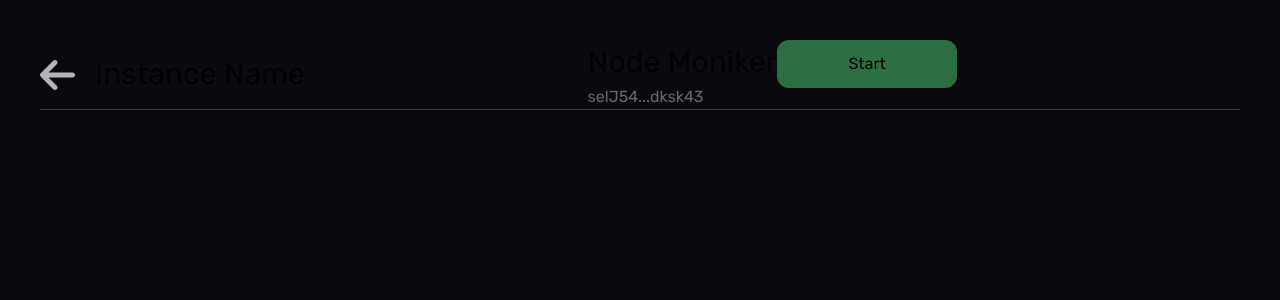
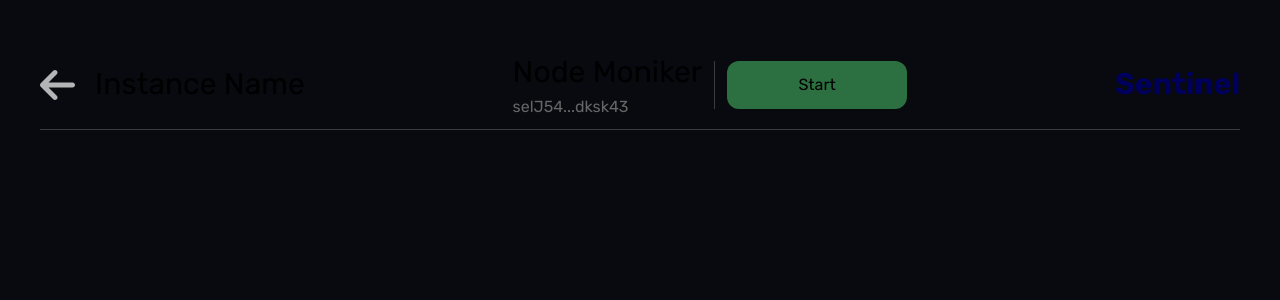
Before and after one commit to DebasisSaikia/sentinel-assignment, a Next.js app: page /dashboard in a window 1280 px wide. Shown: the top 300 px of the page. Built offline with nearby package versions, Linux system fonts and the light colour scheme.

Commit message:
done: navbar completed

```diff
--- a/src/components/navbar/index.tsx
+++ b/src/components/navbar/index.tsx
@@ -28,7 +28,9 @@ const Navbar = () => {
             <NavCTA>Start</NavCTA>
         </div>
       </CenterContainer>
-      <RightContainer></RightContainer>
+      <RightContainer>
+        <h1>Sentinel</h1>
+      </RightContainer>
     </NavbarContainer>
   );
 };
--- a/src/components/navbar/styles.ts
+++ b/src/components/navbar/styles.ts
@@ -2,7 +2,7 @@ import { styled } from "styled-components";
 
 const NavbarContainer = styled.div`
 width: 100%;
-height: 70px;
+height: 90px;
 border-bottom: 1px solid rgb(60,60,62);
 display: flex;
 justify-content: space-between;
@@ -15,20 +15,31 @@ gap: 20px;
 h1{
     font-size: 30px;
     text-transform: capitalize;
-    /* animation-name: example;
+
+}
+`
+const RightContainer = styled.div`
+h1{
+    font-size: 30px;
+    font-weight: bold;
+    animation-name: text;
     animation-duration: 4s;
-    animation-iteration-count: infinite; */
+    transition: all 0.4s ease-in-out;
+    animation-iteration-count: infinite;
 }
-/* @keyframes example {
-  from {color: red;}
-  to {color: yellow;}
-} */
-
+@keyframes text {
+  from {color: blue;}
+  to {color: 081450;}
+  }
 `
-const RightContainer = styled.div``
 
 const CenterContainer = styled.div`
 display: flex;
+align-items: center;
+gap: 12px;
+.button-container{
+    border-left: 1px solid rgb(60,60,62);
+}
 h1{
     font-size: 30px;
     text-transform: capitalize;
@@ -37,12 +48,13 @@ p{
     color: #666667;
 }
 `
-const NavCTA= styled.button`
+const NavCTA = styled.button`
     padding: 12px;
     width: 180px;
     border-radius: 12px;
     text-align: center;
     background-color: #2c6f40;
+    margin-left: 12px;
 `
 
 export { NavbarContainer, LeftContainer, RightContainer, CenterContainer, NavCTA }
```
